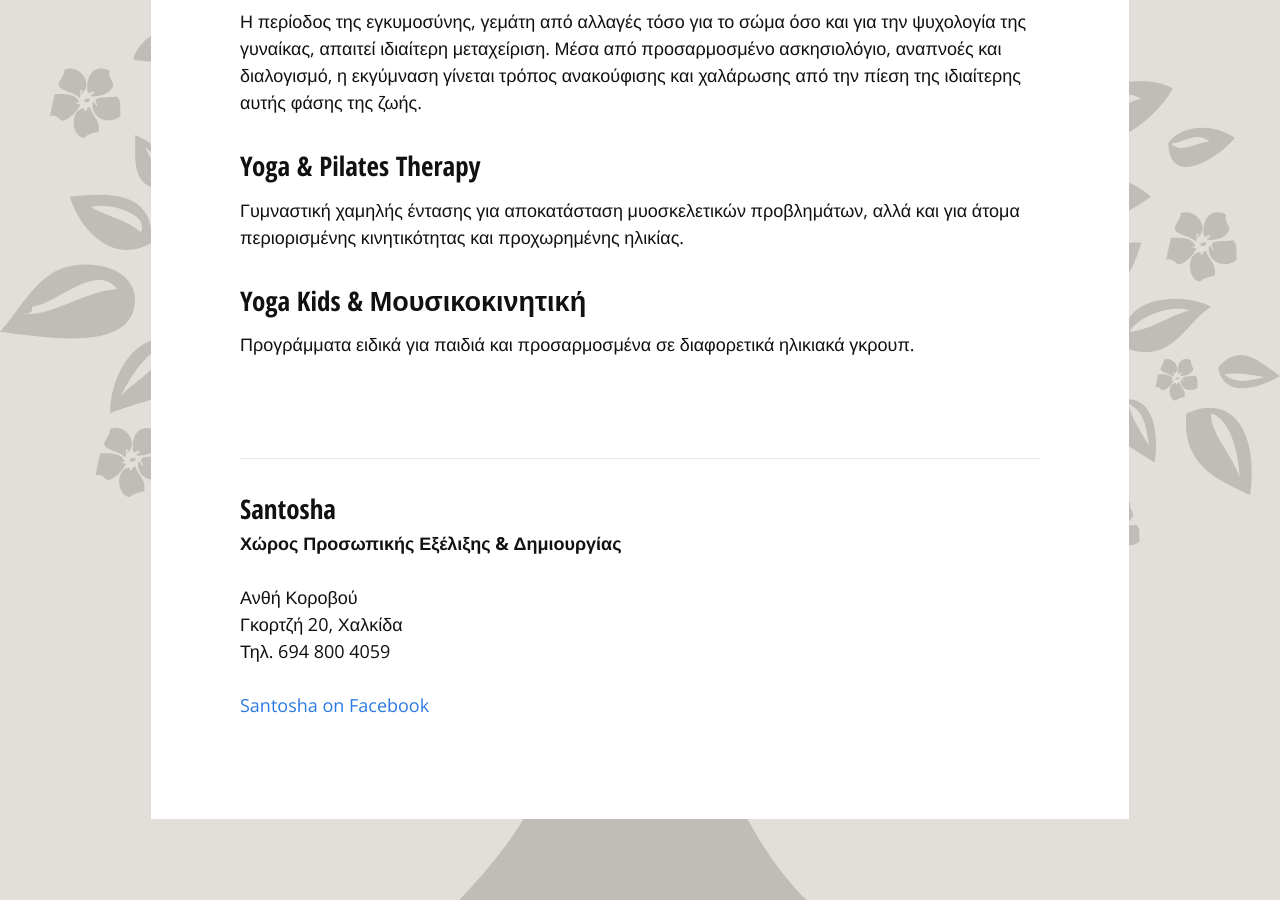
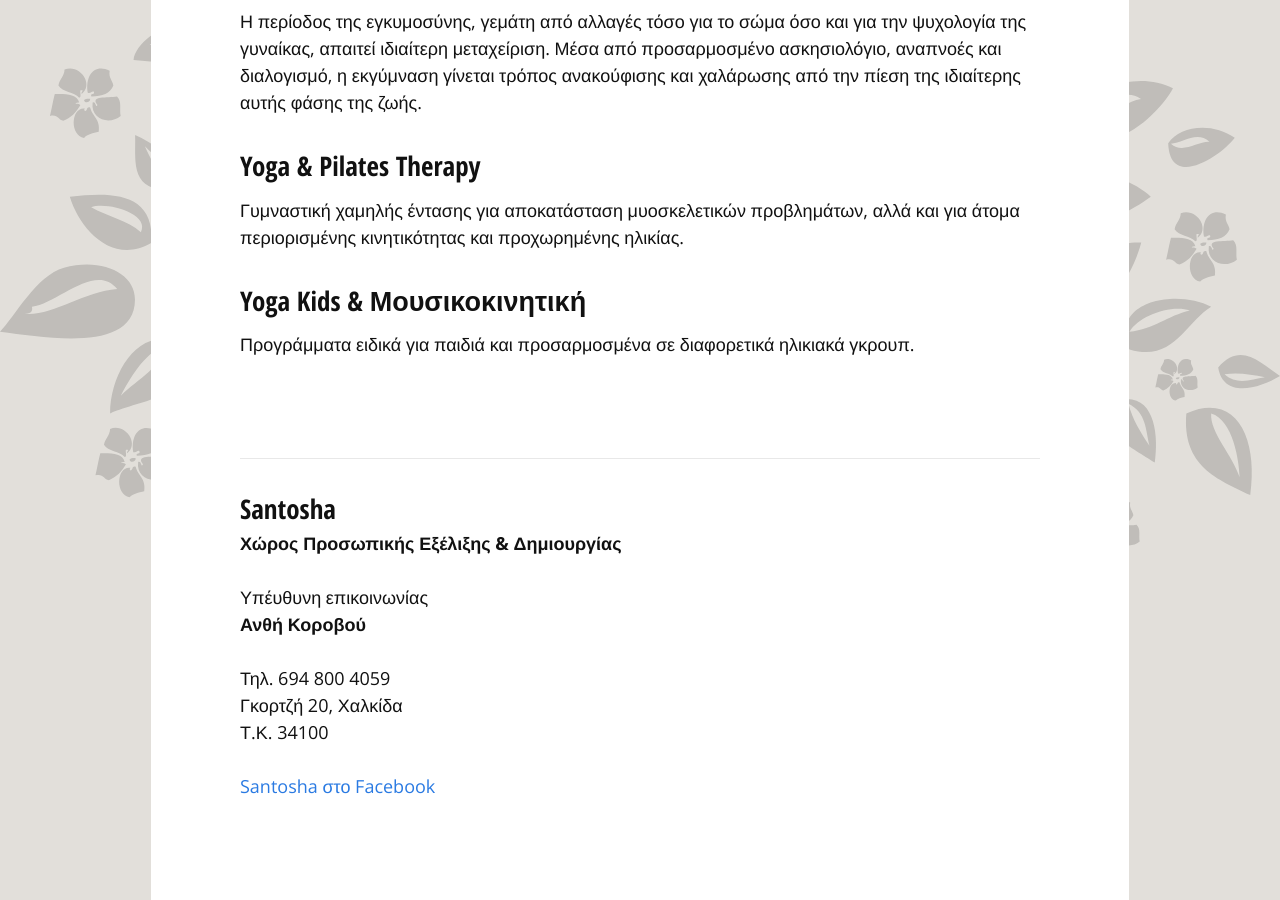
Before and after one commit to dimitrisdovinos/santosha.gr, a Jekyll site: the page built from index.html, in a window 1280 px wide and 900 px high, scrolled down 3081 px. Built offline with Jekyll 4.4.1, drawn with Linux system fonts in a browser that asks for light colours.

Commit message:
modified:   _includes/footer.html

```diff
--- a/_includes/footer.html
+++ b/_includes/footer.html
@@ -3,8 +3,10 @@
 <footer class="site-footer">
   <h3>Santosha</h3>
   <strong>Χώρος Προσωπικής Εξέλιξης &amp; Δημιουργίας</strong><br><br>
-  Ανθή Κοροβού<br>
+    Υπέυθυνη επικοινωνίας<br>
+  <strong>Ανθή Κοροβού</strong><br><br>
+  Τηλ. 694 800 4059<br>
   Γκορτζή 20, Χαλκίδα<br>
-  Τηλ. 694 800 4059<br><br>
-  <a href="https://www.facebook.com/Santosha-1490187694575831/" target="_blank">Santosha on Facebook</a>
+  Τ.Κ. 34100<br><br>
+  <a href="https://www.facebook.com/Santosha-1490187694575831/" target="_blank">Santosha στο Facebook</a>
 </footer>
```
